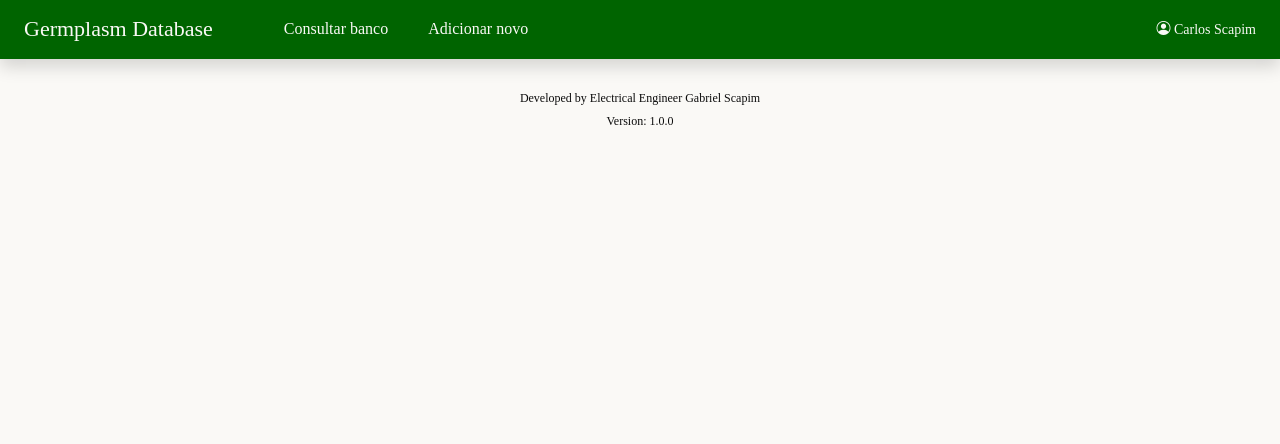
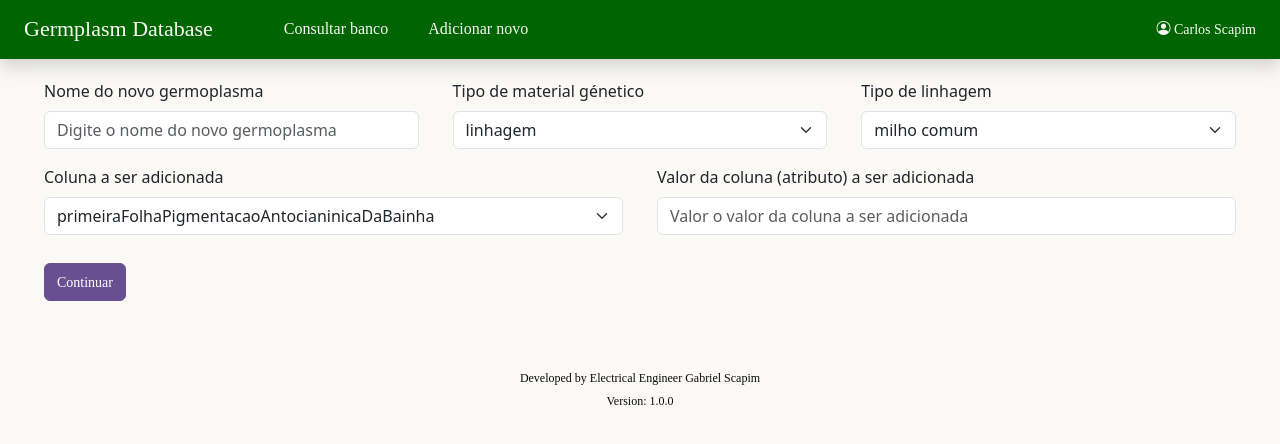
Before and after one commit to gabrielscapim/frontend-germplasm-database-project, a React (Create React App) app in the folder frontend/: page /add-germplasm in a window 1280 px wide. Shown: the top 444 px of the page. Built offline with nearby package versions, Linux system fonts and the light colour scheme; a web font is replaced by a local one.

Commit message:
feat and style: components of add germplasm page

```diff
--- a/frontend/src/components/Common/Input.js
+++ b/frontend/src/components/Common/Input.js
@@ -25,7 +25,7 @@ function Input({
           ? 'form-check-label'
           : '' }
         htmlFor={ id }
-        style={ { marginBottom: '4px' } }
+        style={ { marginBottom: '8px' } }
       >
         { label }
       </label>
--- a/frontend/src/components/Common/Input.module.css
+++ b/frontend/src/components/Common/Input.module.css
@@ -1,5 +1,15 @@
 .value-filter {
     width: 10%;
+}
+
+.new-germplasm-name {
+    width: 50%;
+    margin-right: 2%;
+}
+
+.new-germplasm-column-value-input {
+    margin-left: 2%;
+    width: 50%;
 }
 
 @media all and (max-width: 768px) {
@@ -7,4 +17,15 @@
         width: 100%;
         margin-bottom: 12px;
     }
+
+    .new-germplasm-name {
+        width: 100%;
+        margin-bottom: 12px;
+        margin-right: 0%;
+    }
+
+    .new-germplasm-column-value-input {
+        margin-left: 0%;
+        width: 100%;
+    }
 }
--- a/frontend/src/components/Common/Select.js
+++ b/frontend/src/components/Common/Select.js
@@ -18,7 +18,7 @@ function Select({
     >
       <label
         htmlFor={ id }
-        style={ { marginBottom: '4px' } }
+        style={ { marginBottom: '8px' } }
       >
         { label }
       </label>
--- a/frontend/src/components/Common/Select.module.css
+++ b/frontend/src/components/Common/Select.module.css
@@ -5,6 +5,19 @@
 
 .column-sort-input-asc {
     width: 30%;
+}
+
+.new-germplasm-genetic-material {
+    width: 50%;
+}
+
+.new-germplasm-genetic-material-linhagem {
+    margin-left: 2%;
+    width: 50%;
+}
+
+.new-germplasm-column-select {
+    width: 50%;
 }
 
 @media all and (max-width: 768px) {
@@ -16,4 +29,19 @@
         width: 100%;
         margin-bottom: 12px;
     }
+
+    .new-germplasm-genetic-material {
+        width: 100%;
+        margin-bottom: 12px;
+    }
+
+    .new-germplasm-genetic-material-linhagem {
+        margin-left: 0%;
+        width: 100%;
+    }
+
+    .new-germplasm-column-select {
+        width: 100%;
+        margin-bottom: 12px;
+    }
 }
--- /dev/null
+++ b/frontend/src/data/geneticMaterial.js
@@ -0,0 +1,25 @@
+export const tiposDeMaterialGenetico = [
+  'linhagem',
+  'hibrido simples',
+  'hibrido simples modificado',
+  'hibrido tripo',
+  'hibrido triplo modificado',
+  'variedade de polinização aberta',
+  'compostos',
+  'sinteticos',
+  'top cross',
+];
+
+export const tiposDeLinhagem = [
+  'milho comum',
+  'milho comum tropical',
+  'milho comum temperada',
+  'milho doce',
+  'milho pipoca',
+  'milho superdoce',
+  'milho minimilho',
+  'milho forrageiro',
+  'milho cerroso',
+  'milho de alta qualidade proteica',
+  'milho canjica',
+];
--- a/frontend/src/pages/AddGermplasmPage/AddGemplasmPage.js
+++ b/frontend/src/pages/AddGermplasmPage/AddGemplasmPage.js
@@ -1,8 +1,74 @@
+import { useContext } from 'react';
 import styles from './AddGermplasmPage.module.css';
+import Select from '../../components/Common/Select';
+import Button from '../../components/Common/Button';
+import Input from '../../components/Common/Input';
+import { tiposDeLinhagem, tiposDeMaterialGenetico } from '../../data/geneticMaterial';
+import { GlobalContext } from '../../context/GlobalContext';
 
 function AddGermplasmPage() {
+  const global = useContext(GlobalContext);
+  const { attributes } = global;
+
+  const columnsToAdd = attributes.filter((attribute) => (
+    attribute !== 'id' && attribute !== 'nome' && attribute !== 'tipoDeMaterialGenetico'
+  ));
+  const ROW_CLASS = 'add-germplasm-row';
+
   return (
-    <section className={ styles['page-container'] } />
+    <section className={ styles['page-container'] }>
+      <div className={ styles['add-germplasm-container'] }>
+        <div className={ styles[ROW_CLASS] }>
+          <Input
+            id="new-germplasm-name"
+            label="Nome do novo germoplasma"
+            name="newGermplasmName"
+            placeholder="Digite o nome do novo germoplasma"
+          />
+          <Select
+            id="new-germplasm-genetic-material"
+            label="Tipo de material génetico"
+            options={ tiposDeMaterialGenetico }
+            name="newGermplasmGeneticMaterial"
+          />
+          <Select
+            id="new-germplasm-genetic-material-linhagem"
+            label="Tipo de linhagem"
+            options={ tiposDeLinhagem }
+            name="newGermplasmGeneticMaterialLinhagem"
+          />
+        </div>
+        <div className={ styles[ROW_CLASS] }>
+          <Select
+            id="new-germplasm-column-select"
+            label="Coluna a ser adicionada"
+            options={ columnsToAdd }
+            name="newGermplasmColumnSelect"
+          />
+          <Input
+            type="number"
+            id="new-germplasm-column-value-input"
+            label="Valor da coluna (atributo) a ser adicionada"
+            name="newGermplasmName"
+            placeholder="Valor o valor da coluna a ser adicionada"
+          />
+        </div>
+        <div className={ styles[ROW_CLASS] }>
+          <Button
+            id="button-filter"
+            label="Continuar"
+            type="button"
+            componentStyles={ {
+              backgroundColor: '#684f92',
+              border: '1px solid #684f92',
+              height: '38px',
+              marginBottom: '12px',
+              marginTop: '12px',
+            } }
+          />
+        </div>
+      </div>
+    </section>
   );
 }
 
--- a/frontend/src/pages/AddGermplasmPage/AddGermplasmPage.module.css
+++ b/frontend/src/pages/AddGermplasmPage/AddGermplasmPage.module.css
@@ -1,3 +1,29 @@
 .page-container {
     padding-top: 20px;
+    padding-bottom: 30px;
+    display: flex;
+    flex-direction: column;
+    justify-content: center;
+    align-items: center;
 }
+
+.add-germplasm-container {
+    padding: 0px 12px 0px 12px;
+    border-radius: 12px;
+    width: 95%;
+}
+
+.add-germplasm-row {
+    display: flex;
+    gap: 10px;
+    padding: 0px 0px 16px 0px;
+    align-items: flex-end;
+    flex-direction: row;
+    width: 100%;
+}
+
+@media all and (max-width: 768px) {
+    .add-germplasm-row  {
+        flex-direction: column;
+    }
+}
```
